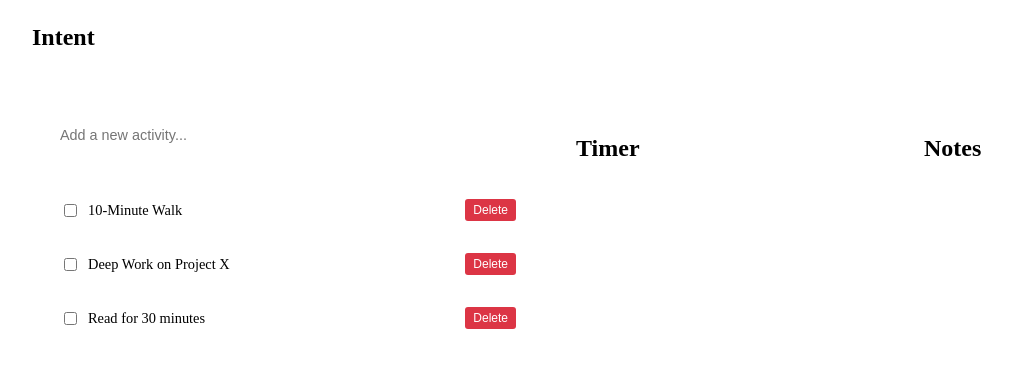
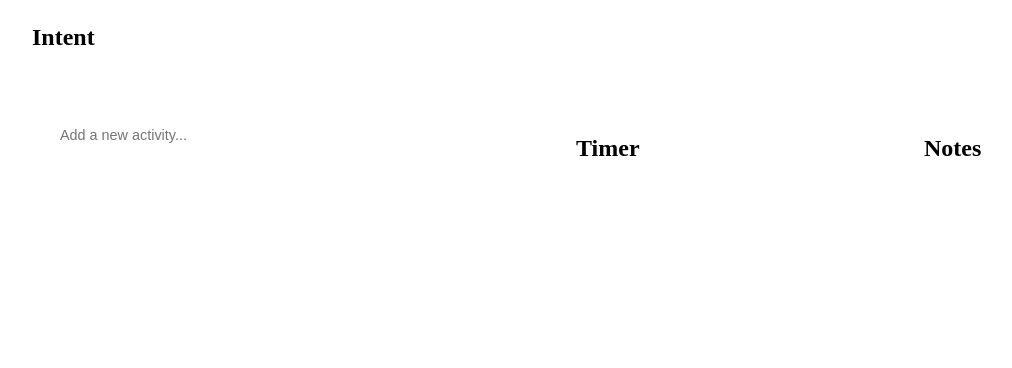
Before and after one commit to SimField2107/intent-app, a React (Vite) app: page / in a window 1280 px wide. Shown: the top 368 px of the page, without its empty margins (8-1020 px from the left). Built offline with nearby package versions, Linux system fonts and the light colour scheme; the HTML template or start-up script is replaced by a standard one.

Commit message:
chore: Integrate useLocalStorage hook into Menu

```diff
--- a/src/components/Menu.jsx
+++ b/src/components/Menu.jsx
@@ -1,13 +1,10 @@
 import React, { useState } from 'react';
 import ActivityCard from './ActivityCard';
+import useLocalStorage from '../hooks/useLocalStorage';
 import styles from './Menu.module.css';
 
 const Menu = () => {
-  const [activities, setActivities] = useState([
-    { id: 1, text: '10-Minute Walk', completed: false },
-    { id: 2, text: 'Deep Work on Project X', completed: false },
-    { id: 3, text: 'Read for 30 minutes', completed: false }
-  ]);
+  const [activities, setActivities] = useLocalStorage('activities', []);
   const [inputValue, setInputValue] = useState('');
 
   const handleSubmit = (e) => {
```
